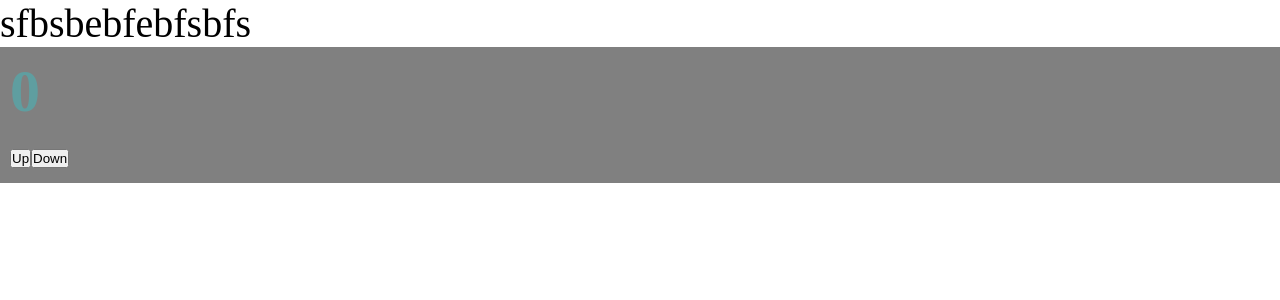
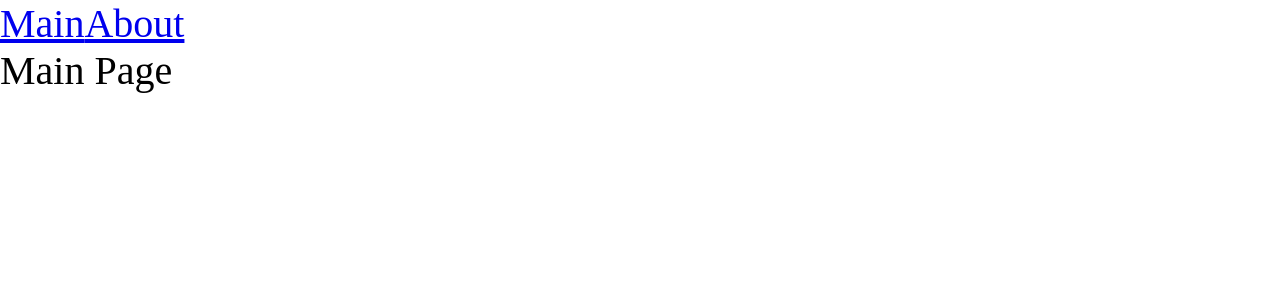
Before and after one commit to ospkiev/react-webpack-project, a React app: page / in a window 1280 px wide. Shown: the top 300 px of the page. Built offline with nearby package versions, Linux system fonts and the light colour scheme.

Commit message:
6_add_routing

```diff
--- a/package.json
+++ b/package.json
@@ -15,6 +15,7 @@
     "@types/node": "^18.11.18",
     "@types/react": "^18.0.27",
     "@types/react-dom": "^18.0.10",
+    "@types/react-router-dom": "^5.3.3",
     "@types/webpack": "^5.28.0",
     "@types/webpack-dev-server": "^4.7.2",
     "css-loader": "^6.7.3",
@@ -32,6 +33,7 @@
   },
   "dependencies": {
     "react": "^18.2.0",
-    "react-dom": "^18.2.0"
+    "react-dom": "^18.2.0",
+    "react-router-dom": "^6.8.0"
   }
 }
--- a/src/App.tsx
+++ b/src/App.tsx
@@ -1,12 +1,20 @@
-import React from 'react';
-import {Counter} from "./components/Counter";
-import './index.scss'
+import React, {Suspense} from 'react';
+import {Routes, Route, Link} from 'react-router-dom';
+import './index.scss';
+import {AboutPageAsync} from "./pages/AboutPage/AboutPage.async";
+import {MainPageAsync} from "./pages/MainPage/MainPage.async";
 
 const App = () => {
     return (
         <div className="app">
-            <p>sfbsbebfebfsbfs</p>
-            <Counter/>
+            <Link to={'/'}>Main</Link>
+            <Link to={'/about'}>About</Link>
+            <Suspense fallback={<div>Loading...</div>}>
+                <Routes>
+                    <Route path={'/about'} element={<AboutPageAsync/>}/>
+                    <Route path={'/'} element={<MainPageAsync/>}/>
+                </Routes>
+            </Suspense>
         </div>
     );
 };
--- a/src/index.tsx
+++ b/src/index.tsx
@@ -1,7 +1,12 @@
 import React from "react";
 import {createRoot} from 'react-dom/client';
 import App from "./App";
+import {BrowserRouter} from "react-router-dom";
 
 const container = document.getElementById('root');
 const root = createRoot(container);
-root.render(<App/>);
+root.render(
+    <BrowserRouter>
+        <App/>
+    </BrowserRouter>
+);
--- /dev/null
+++ b/src/pages/AboutPage/AboutPage.async.tsx
@@ -0,0 +1,3 @@
+import {lazy} from 'react';
+
+export const AboutPageAsync = lazy(() => import('./AboutPage'));
--- /dev/null
+++ b/src/pages/AboutPage/AboutPage.tsx
@@ -0,0 +1,11 @@
+import React from 'react';
+
+const AboutPage = () => {
+    return (
+        <div>
+            About page
+        </div>
+    );
+};
+
+export default AboutPage;
--- /dev/null
+++ b/src/pages/MainPage/MainPage.async.tsx
@@ -0,0 +1,3 @@
+import  {lazy} from 'react';
+
+export const MainPageAsync = lazy(() => import('./MainPage'));
--- /dev/null
+++ b/src/pages/MainPage/MainPage.tsx
@@ -0,0 +1,11 @@
+import React from 'react';
+
+const MainPage = () => {
+    return (
+        <div>
+            Main Page
+        </div>
+    );
+};
+
+export default MainPage;
```
Also changed, not shown: 3 other files (tests, documents, lock files or other folders).
